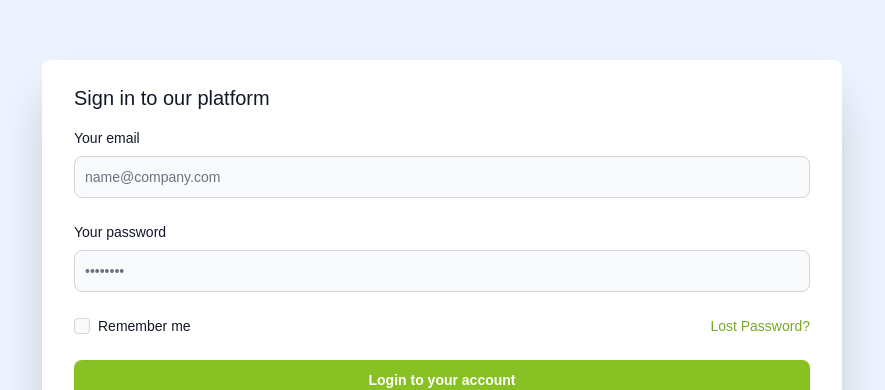
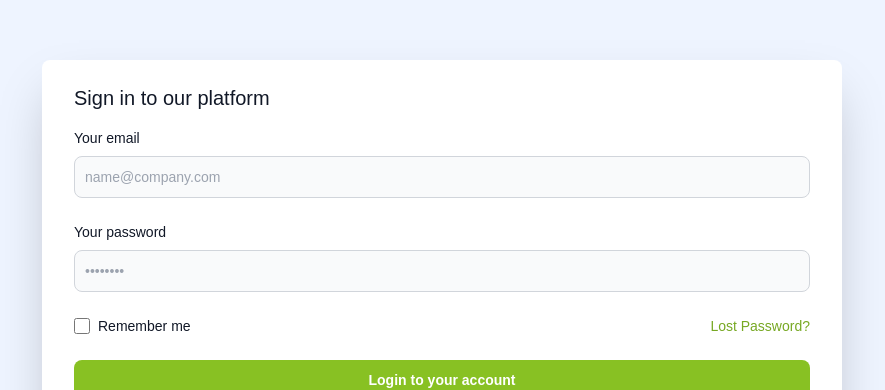
Before and after one commit to jummun513/PH-L1-M70-Assignment_11-FrontEnd, a React (Create React App) app: page /login in a window 1280 px wide. Shown: the part 136-526 px from the top of the page, without its empty margins (198-1083 px from the left). Built offline with nearby package versions, Linux system fonts and the light colour scheme.

Commit message:
some error handle

```diff
--- a/src/components/pages/Registration/Registration.css
+++ b/src/components/pages/Registration/Registration.css
@@ -3,3 +3,7 @@
     display: grid;
     align-items: center;
 }
+
+#register input[type='checkbox'] {
+    accent-color: #000;
+}
--- a/src/components/pages/Registration/Registration.js
+++ b/src/components/pages/Registration/Registration.js
@@ -1,5 +1,6 @@
 import React, { useState } from 'react';
 import './Registration.css';
+import { Link } from 'react-router-dom';
 
 const Registration = () => {
     const [checked, setChecked] = useState(false);
@@ -33,13 +34,13 @@ const Registration = () => {
                         </div>
                         <div className="flex items-start mb-6">
                             <div className="flex items-center h-5">
-                                <input style={{ color: '#000' }} onClick={() => { setChecked(!checked) }} id="remember" type="checkbox" value="" className="w-4 h-4 border border-gray-300 rounded bg-gray-50 focus:ring-3 focus:ring-primary" required />
+                                <input onClick={() => { setChecked(!checked) }} id="remember" type="checkbox" value="" className="w-4 h-4 border border-gray-300 rounded bg-gray-50" required />
                             </div>
                             <label htmlFor="remember" className="ml-2 text-sm font-medium text-gray-900">Do you Agree with out terms & condition?</label>
                         </div>
                         <button disabled={!checked} type="submit" className={!checked ? "text-gray-500 bg-gray-200 font-semibold rounded-lg text-sm w-full sm:w-auto px-5 md:px-8 py-2.5 text-center" : "text-black bg-white hover:bg-gray-100 focus:ring-4 focus:outline-none focus:ring-gray-100 font-semibold rounded-lg text-sm w-full sm:w-auto md:px-8 px-5 py-2.5 text-center"}>{checked ? 'Register' : 'Disabled'}</button>
                         <div className="text-sm font-medium text-gray-900 mt-3">
-                            Already have an account? <a href="#" className="text-gray-50 hover:underline ms-2">Login Here.</a>
+                            Already have an account? <Link to='/login' className="text-gray-50 hover:underline ms-2">Login Here.</Link>
                         </div>
                     </form>
                 </div>
--- a/src/components/pages/SignIn/SignIn.css
+++ b/src/components/pages/SignIn/SignIn.css
@@ -7,3 +7,7 @@
     align-items: center;
     justify-content: center;
 }
+
+#login-modal input[type='checkbox'] {
+    accent-color: #88c123;
+}
--- a/src/components/pages/SignIn/SignIn.js
+++ b/src/components/pages/SignIn/SignIn.js
@@ -1,5 +1,6 @@
 import React from 'react';
 import './SignIn.css';
+import { Link } from 'react-router-dom';
 
 const SingIn = ({ openModal, setOpenModal, hideCross }) => {
 
@@ -18,24 +19,24 @@ const SingIn = ({ openModal, setOpenModal, hideCross }) => {
                             <form className="space-y-6" action="#">
                                 <div>
                                     <label htmlFor="email" className="block mb-2 text-sm font-medium text-gray-900">Your email</label>
-                                    <input type="email" name="email" id="email" className="bg-gray-50 border border-gray-300 text-gray-900 text-sm rounded-lg focus:ring-primary focus:border-primary block w-full p-2.5" placeholder="name@company.com" required />
+                                    <input type="email" name="email" id="email" className="bg-gray-50 border border-gray-300 text-gray-900 text-sm rounded-lg outline-none focus:ring-2 focus:ring-primary block w-full p-2.5" placeholder="name@company.com" required />
                                 </div>
                                 <div>
                                     <label htmlFor="password" className="block mb-2 text-sm font-medium text-gray-900">Your password</label>
-                                    <input type="password" name="password" id="password" placeholder="••••••••" className="bg-gray-50 border border-gray-300 text-gray-900 text-sm rounded-lg focus:ring-primary focus:border-primary block w-full p-2.5" required />
+                                    <input type="password" name="password" id="password" placeholder="••••••••" className="bg-gray-50 border border-gray-300 text-gray-900 text-sm rounded-lg outline-none focus:ring-2 focus:ring-primary block w-full p-2.5" required />
                                 </div>
                                 <div className="flex justify-between">
                                     <div className="flex items-start">
                                         <div className="flex items-center h-5">
-                                            <input style={{ color: '#88c123' }} id="remember" type="checkbox" value="" className="w-4 h-4 border border-gray-300 rounded bg-gray-50 focus:ring-3 focus:ring-primary" required />
+                                            <input id="remember" type="checkbox" value="" className="w-4 h-4 bg-gray-50 focus:ring-4 focus:ring-primary" />
                                         </div>
                                         <label htmlFor="remember" className="ml-2 text-sm font-medium text-gray-900">Remember me</label>
                                     </div>
-                                    <a href="#" className="text-sm text-secondary hover:underline">Lost Password?</a>
+                                    <a href="/" className="text-sm text-secondary hover:underline">Lost Password?</a>
                                 </div>
                                 <button type="submit" className="w-full text-white bg-primary hover:bg-secondary focus:ring-4 focus:outline-none focus:ring-primary font-semibold rounded-lg text-sm px-5 py-2.5 text-center">Login to your account</button>
                                 <div className="text-sm font-medium text-gray-500">
-                                    Not registered? <a href="#" className="text-secondary hover:underline">Create account</a>
+                                    Not registered? <Link to='/register' className="text-secondary hover:underline">Create account</Link>
                                 </div>
                             </form>
                         </div>
--- a/tailwind.config.js
+++ b/tailwind.config.js
@@ -4,19 +4,16 @@ module.exports = {
     "./src/**/*.{js,jsx,ts,tsx}",
   ],
   theme: {
+    extend: {
       colors: {
         'primary': '#88c123',
         'secondary': '#77a823',
       },
       screens: {
         xsm: '450px',
-      sm: '640px',
-      md: '768px',
-      lg: '1024px',
-      xl: '1280px',
         xxl: '1536px'
       },
-    extend: {},
     },
-  plugins: [require('flowbite/plugin')],
+  },
+  plugins: [],
 }
```
Also changed, not shown: 1 other file (tests, documents, lock files or other folders). Lines whose indentation alone changed are shown as unchanged.
